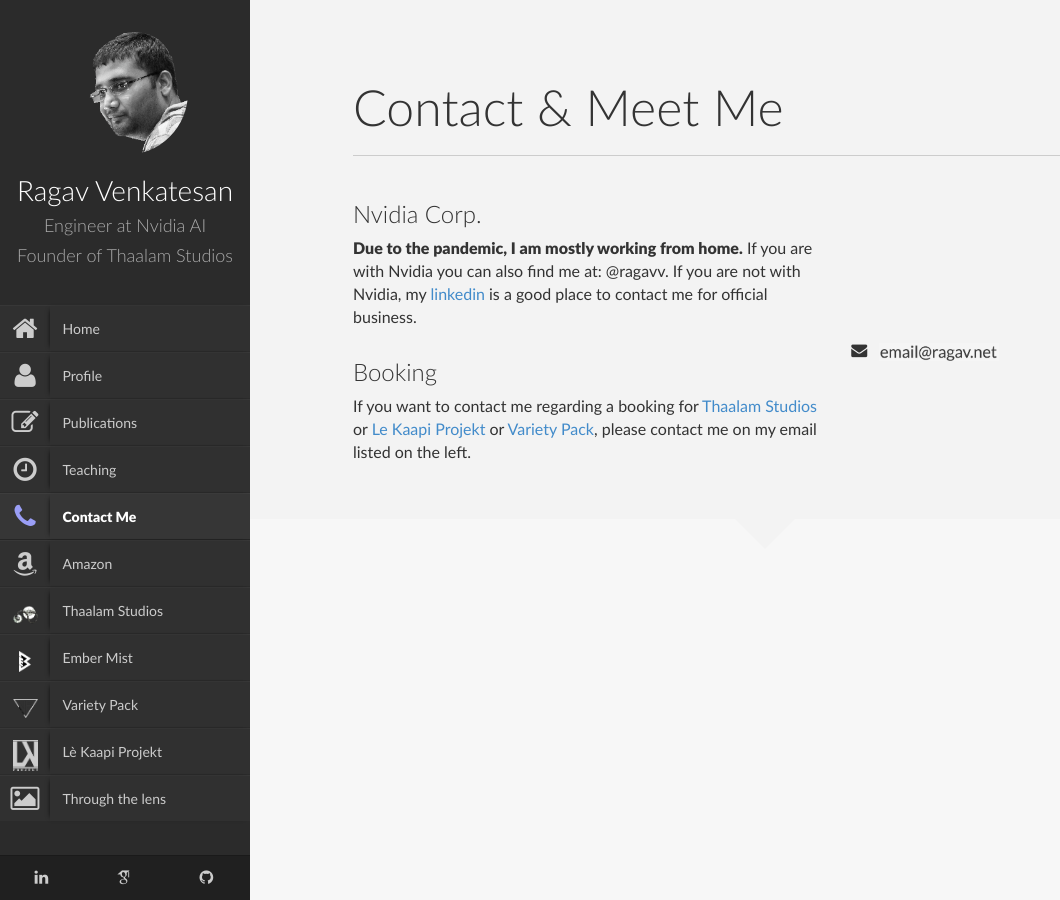
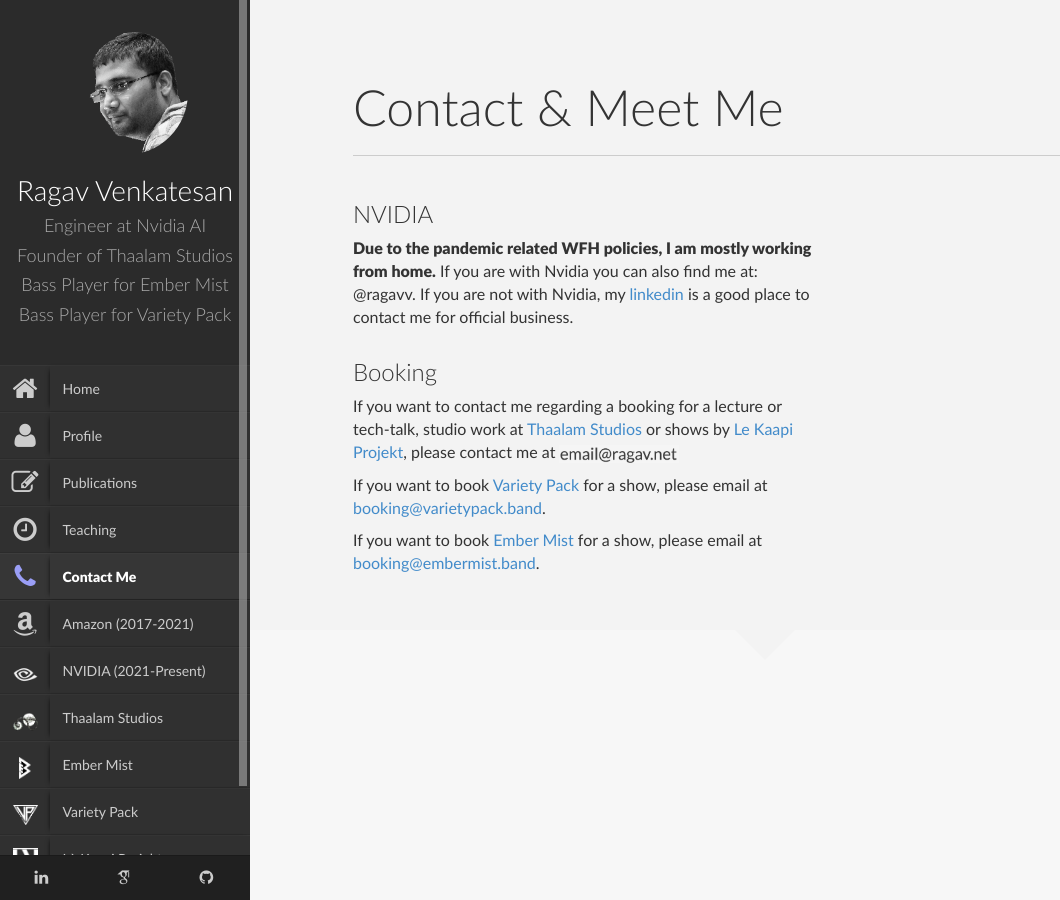
Before and after one commit to ragavvenkatesan/ragavvenkatesan.github.io, a Jekyll site: the page built from contact.html, in a window 1280 px wide. Shown: the whole page, without its empty margins (0-1060 px from the left). Built offline with Jekyll 4.4.1, drawn with Linux system fonts in a browser that asks for light colours; nearby versions of some CDN libraries.

Commit message:
update overall, added nv

```diff
--- a/_includes/sidebar.html
+++ b/_includes/sidebar.html
@@ -11,6 +11,8 @@
                     <h2>Ragav Venkatesan</h2>
                     <h3>Engineer at Nvidia AI</h3>
                     <h3>Founder of Thaalam Studios</h3>
+                    <h3>Bass Player for Ember Mist</h3>
+                    <h3>Bass Player for Variety Pack</h3>
                   </div>
                 </div>
                 <ul id="navigation">
@@ -76,9 +78,20 @@
                     {% endif %}
                 <a href="{{site.url}}/amazon.html">
                     <div class="icon fab fa-amazon"></div>
-                    <div class="text">Amazon</div>
+                    <div class="text">Amazon (2017-2021)</div>
                 </a>
               </li>
+
+              {% if page.path == "nvidia.html" %}
+              <li class = "currentmenu">
+              {% else %}
+              <li>
+              {% endif %}
+          <a href="{{site.url}}/nvidia.html">
+            <div class ="icon" ><img width = "25em" src = "{{site.url}}/img/nvidia-fa.png"></div>
+              <div class="text">NVIDIA (2021-Present)</div>
+          </a>
+        </li>
 
                      <a href="{{site.url}}/thaalam.html">
                         {% if page.path == "thaalam.html" %}
@@ -108,7 +121,7 @@
                     {% else %}
                     <li>
                     {% endif %}
-                    <div class ="icon" ><img width = "25em" src = "{{site.url}}/img/personal/vp-logo.png"></div>
+                    <div class ="icon" ><img width = "25em" src = "{{site.url}}/img/personal/vp-logo-sidebar.png"></div>
                   <div class="text">Variety Pack</div>
                 </a>
               </li>
--- a/contact.html
+++ b/contact.html
@@ -11,9 +11,9 @@
 
                 <div class="row">
                     <div class="col-md-7">
-                        <h3>Nvidia Corp.</h3>
+                        <h3>NVIDIA</h3>
 
-                        <strong>Due to the pandemic, I am mostly working from home.</strong>
+                        <strong>Due to the pandemic related WFH policies, I am mostly working from home.</strong>
                         If you are with Nvidia you can also find me at: @ragavv.
                         If you are not with Nvidia, my <a href="https://linkedin.ragav.net/">linkedin</a> is a good
                         place to contact me for official business.</p>
@@ -26,22 +26,30 @@
                 <div class="row">
                     <div class="col-md-7">
                         <h3>Booking</h3>
-                        <p> If you want to contact me regarding a booking for <a
-                                href="{{site.url}}/thaalam.html">Thaalam Studios</a> or
-                            <a href="{{site.url}}/le-kaapi-projekt.html">Le Kaapi Projekt</a> or <a
-                                href="{{site.url}}/variety-pack.html">Variety Pack</a>, please contact me on my
-                            email listed on the left.
+                        <p> If you want to contact me regarding a booking for a lecture or tech-talk, studio work at <a
+                                href="{{site.url}}/thaalam.html">Thaalam Studios</a> or shows by
+                            <a href="{{site.url}}/le-kaapi-projekt.html">Le Kaapi Projekt</a>, please contact me at
+                            <span><img src="img/email_personal.png" width="120em" height="auto"></span>
+                        </p>
+                        If you want to book <a
+                        href="{{site.url}}/variety-pack.html">Variety Pack</a> for a show, please email at <a href="mailto:booking@varietypack.band">booking@varietypack.band</a>.
+                        <p>
+                        </p>
+                        If you want to book <a
+                        href="{{site.url}}/ember-mist.html">Ember Mist</a> for a show, please email at <a href="mailto:booking@embermist.band">booking@embermist.band</a>.
+                        <p>
                         </p>
                     </div>
-
+                <!--
                     <div class="col-md-5">
                         <ul class="list-unstyled">
                             <li>
                                 <strong><i class="icon-envelope"></i>&nbsp;&nbsp;</strong>
-                                <span><img src="img/email_personal.png" width="120em" height="auto"></span>
+
                             </li>
                         </ul>
                     </div>
+                -->
 
                 </div>
             </div>
--- a/ember-mist.html
+++ b/ember-mist.html
@@ -12,6 +12,8 @@
                         <center>
                         <img src="img/personal/em-color-logo.png" width="80em" height="auto"> <br> <br> <br>
                         <a target ="_blank" href="https://www.instagram.com/ember_mist_band/"><i class="icon-3x icon-instagram"></i></a> &nbsp; &nbsp; &nbsp; &nbsp; &nbsp;
+                        <a target ="_blank" href="https://www.youtube.com/@ember_mist_band"><i class="icon-3x icon-youtube"></i></a> &nbsp; &nbsp; &nbsp; &nbsp; &nbsp;
+                        <a target ="_blank" href="https://soundcloud.com/ember-mist/"><i class="icon-3x icon-cloud"></i></a> &nbsp; &nbsp; &nbsp; &nbsp; &nbsp;
                         </center>
                     </div>
                         <div class="col-md-8">
--- a/thaalam.html
+++ b/thaalam.html
@@ -12,7 +12,7 @@
                         <center>
                         <img src="img/personal/thaalam.png" width="200em" height="auto"> <br> <br> <br>
                         <a target ="_blank" href="https://music.ragav.net"><i class="icon-3x icon-cloud"></i></a> &nbsp; &nbsp; &nbsp; &nbsp; &nbsp;
-                        <a target ="_blank" href="https://www.youtube.com/user/thaalamstudios"><i class="icon-3x icon-youtube"></i></a> &nbsp; &nbsp; &nbsp; &nbsp; &nbsp;
+                        <a target ="_blank" href="https://www.youtube.com/@thaalamstudios"><i class="icon-3x icon-youtube"></i></a> &nbsp; &nbsp; &nbsp; &nbsp; &nbsp;
                         <a target ="_blank" href="https://www.instagram.com/thaalamstudios"><i class="icon-3x icon-instagram"></i></a>
                         </center>
                     </div>
```
Also changed, not shown: _includes/nvidia_work.html (added, +43 -0 lines), nvidia.html (added, +50 -0 lines), img/nvidia-fa.png (added), img/personal/lkp_sidebar.png, img/personal/ml.png, img/personal/vp-logo-sidebar.png (added), img/personal/vp-logo.png, 2 other files.
